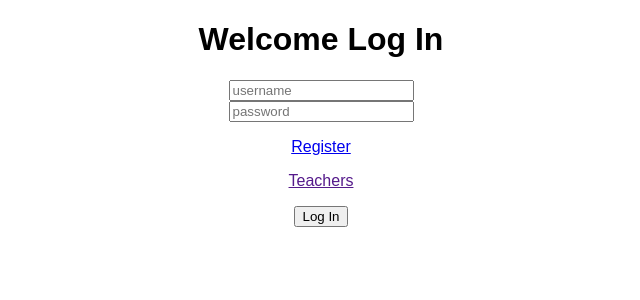
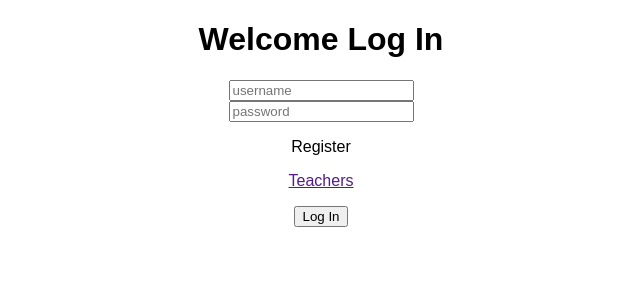
Before and after one commit to StudentsforJobs/StudentConnect, a React (Create React App) app in the folder front-end/student-connect/: page / in a window 1280 px wide. Shown: the top 300 px of the page, without its empty margins (319-959 px from the left). Built offline with nearby package versions, Linux system fonts and the light colour scheme.

Commit message:
login validation

```diff
--- a/front-end/student-connect/src/views/StudentLoginView.js
+++ b/front-end/student-connect/src/views/StudentLoginView.js
@@ -1,4 +1,5 @@
 import React, { Component } from 'react';
+import Registration from './RegistrationView'
 
 export default class Login extends Component {
   constructor(props) {
@@ -11,6 +12,7 @@ export default class Login extends Component {
   }
 _validateForm = (evt) => {
   return this.state.username.length > 0 && this.state.password.length > 0;
+
 }
 
 _handleUsernameChange = (evt) => {
@@ -22,11 +24,30 @@ _handlePasswordChange = (evt) => {
 }
 
 _onSubmit = (evt) => {
-  console.log(this.state);
-
   evt.preventDefault()
-  console.log(this.state);
-  // if _validateForm() =
+  // console.log(this.state);
+  // if (!valid) {
+  //     //This happens when the user leaves the field, but it is not valid
+  //     //(we do final validation in the parent component, then pass the result
+  //     //here for display)
+  //     message = this.props.errorMessage;
+  //     valid = false;
+  //     errorVisible = true;
+  //   }
+  //   else if (this.props.required && jQuery.isEmptyObject(value)) {
+  //     //this happens when we have a required field with no text entered
+  //     //in this case, we want the "emptyMessage" error message
+  //     message = this.props.emptyMessage;
+  //     valid = false;
+  //     errorVisible = true;
+  //   }
+  //   else if (value.length < this.props.minCharacters) {
+  //     //This happens when the text entered is not the required length,
+  //     //in which case we show the regular error message
+  //     message = this.props.errorMessage;
+  //     valid = false;
+  //     errorVisible = true;
+  //   }
   }
 
 
@@ -44,7 +65,7 @@ _onSubmit = (evt) => {
                   <input onChange={this._handlePasswordChange} id="password" value={this.state.value} placeholder="password" type="password" required autoComplete="off"/>
               </div>
 
-              <p className="register"><a href="#">Register</a></p>
+              <p className="register"><a href={Registration}>Register</a></p>
               <p className="teacher"><a href="">Teachers</a></p>
               <button type='submit' className="button button-block">Log In</button>
 
```
